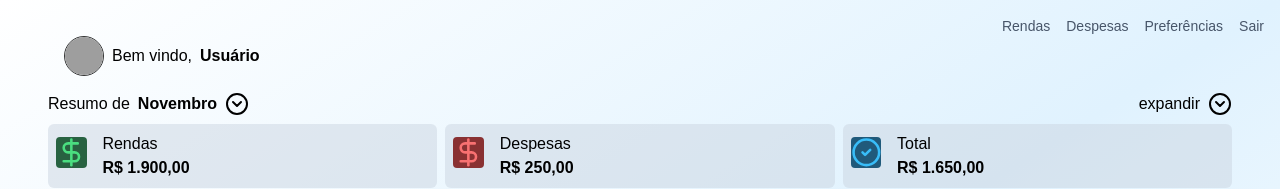
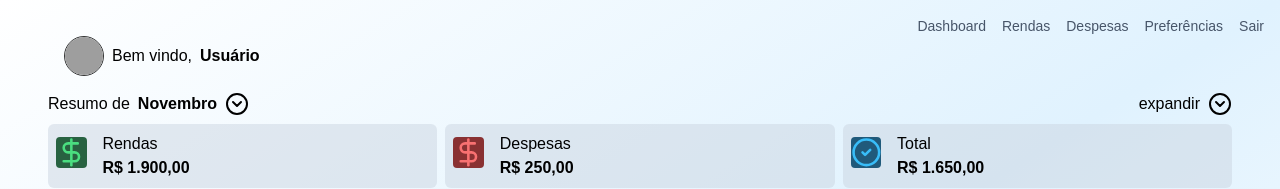
Before and after one commit to Lucas-Ribeiro-Lima/GFP-Frontend, a Next.js app: page /dashboard in a window 1280 px wide. Shown: the top 189 px of the page. Built offline with nearby package versions, Linux system fonts and the light colour scheme; no server answers; grey boxes are pictures that could not be loaded.

Commit message:
fix: Adiciona um botão para navegação para a rota dashboard a barra de navegação.

```diff
--- a/src/app/dashboard/layout.tsx
+++ b/src/app/dashboard/layout.tsx
@@ -34,6 +34,7 @@ function LayoutContent({children}: {children: React.ReactNode}) {
     <>
       <Navbar.Wrapper>
         <Navbar.List>
+          <Navbar.Item><Link href="#">Dashboard</Link></Navbar.Item>
           <Navbar.Item><Link href="/registros/renda">Rendas</Link></Navbar.Item>
           <Navbar.Item><Link href="/registros/despesa">Despesas</Link></Navbar.Item>
           <Navbar.Item><Link href="#">Preferências</Link></Navbar.Item>
```
